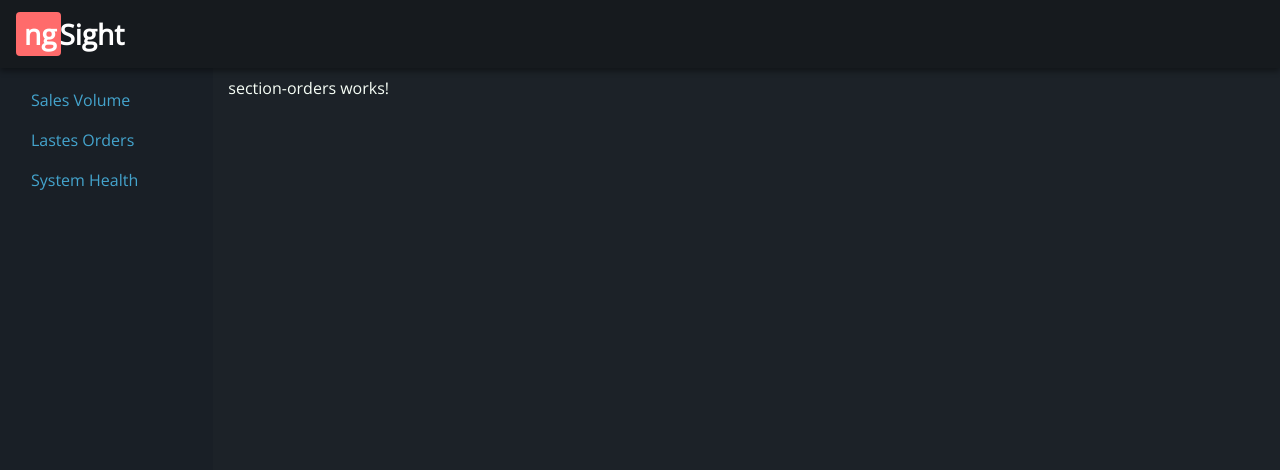
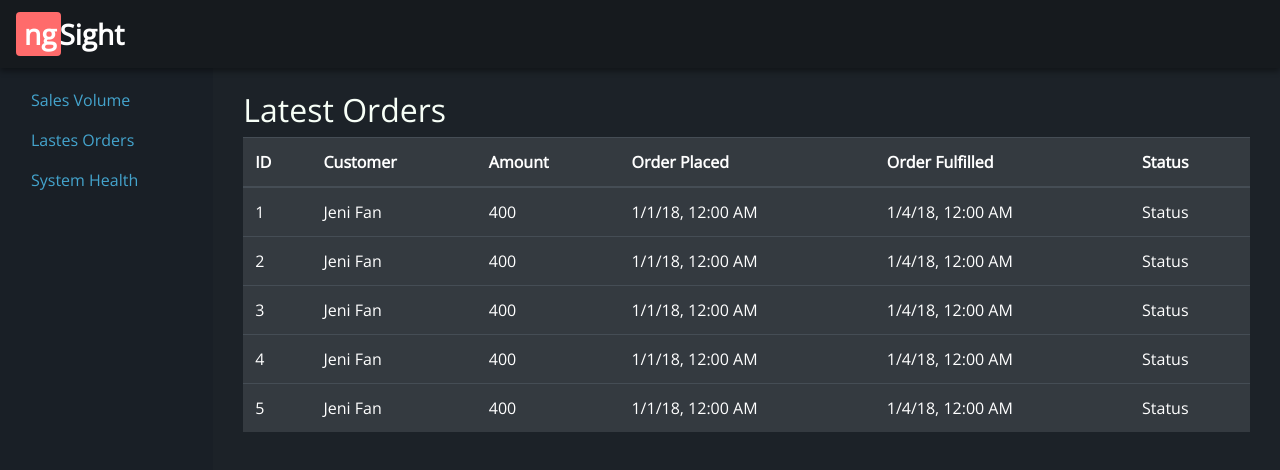
Before and after one commit to HauwaAguillard/ng-sight, an Angular app in the folder dashboards/: page /orders in a window 1280 px wide. Shown: the top 470 px of the page. Built offline with nearby package versions, Linux system fonts and the light colour scheme; what ng2-charts would draw is missing.

Commit message:
updates to orders

```diff
--- a/dashboards/src/app/sections/section-orders/section-orders.component.html
+++ b/dashboards/src/app/sections/section-orders/section-orders.component.html
@@ -1 +1,25 @@
-<p>section-orders works!</p>
+<div class="section-container">
+    <h2>Latest Orders</h2>
+    <table class="table table-dark table-hover">
+        <thead>
+            <tr>
+                <th>ID</th>
+                <th>Customer</th>
+                <th>Amount</th>
+                <th>Order Placed</th>
+                <th>Order Fulfilled</th>
+                <th>Status</th>
+            </tr>
+        </thead>
+        <tbody>
+            <tr *ngFor="let order of orders">
+                <td>{{ order.id }} </td>
+                <td>{{ order.customer.name }}</td>
+                <td>{{ order.total }}</td>
+                <td>{{ order.placed | date: 'short' }}</td>
+                <td>{{ order.fulfilled | date: 'short' }}</td>
+                <td>Status</td>
+            </tr>
+        </tbody>
+    </table>
+</div>
--- a/dashboards/src/app/sections/section-orders/section-orders.component.ts
+++ b/dashboards/src/app/sections/section-orders/section-orders.component.ts
@@ -1,4 +1,5 @@
 import { Component, OnInit } from '@angular/core';
+import { Order } from '../../shared/order';
 
 @Component({
   selector: 'app-section-orders',
@@ -9,6 +10,24 @@
 
   constructor() { }
 
+  public orders: Order[] = [
+    {id: 1, customer:
+      {id: 1, name: 'Jeni Fan', state: 'AR', email: 'jen@fan.com'},
+      total: 400, placed: new Date(2017, 12, 1), fulfilled: new Date(2017, 12, 4),},
+    {id: 2,
+      customer: {id: 1, name: 'Jeni Fan', state: 'AR', email: 'jen@fan.com'},
+      total: 400, placed: new Date(2017, 12, 1), fulfilled: new Date(2017, 12, 4),},
+    {id: 3,
+      customer: {id: 1, name: 'Jeni Fan', state: 'AR', email: 'jen@fan.com'},
+      total: 400, placed: new Date(2017, 12, 1), fulfilled: new Date(2017, 12, 4),},
+    {id: 4,
+      customer: {id: 1, name: 'Jeni Fan', state: 'AR', email: 'jen@fan.com'},
+      total: 400, placed: new Date(2017, 12, 1), fulfilled: new Date(2017, 12, 4),},
+    {id: 5,
+      customer: {id: 1, name: 'Jeni Fan', state: 'AR', email: 'jen@fan.com'},
+      total: 400, placed: new Date(2017, 12, 1), fulfilled: new Date(2017, 12, 4),},
+  ];
+
   ngOnInit(): void {
   }
 
--- /dev/null
+++ b/dashboards/src/app/shared/customer.ts
@@ -0,0 +1,6 @@
+export interface Customer {
+    id: number;
+    name: string;
+    email: string;
+    state: string;
+}
--- /dev/null
+++ b/dashboards/src/app/shared/order.ts
@@ -0,0 +1,9 @@
+import { Customer } from './customer';
+
+export interface Order {
+    id: number;
+    customer: Customer;
+    total: number;
+    placed: Date;
+    fulfilled: Date;
+}
```
